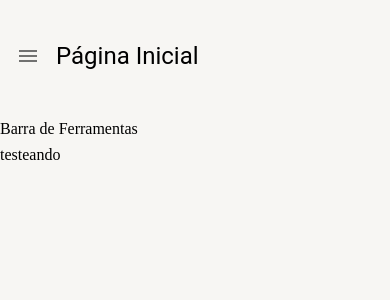
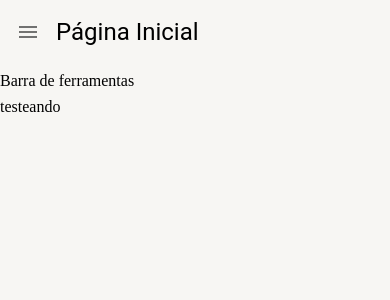
Before and after one commit to pauloh-andrade/crud-next-material-ui5, a Next.js app: page /dashboard/Dashboard in a window 390 px wide. Shown: the top 300 px of the page. Built offline with nearby package versions, Linux system fonts and the light colour scheme.

Commit message:
feat: Responsividade Layout Base

```diff
--- a/src/pages/dashboard/Dashboard.jsx
+++ b/src/pages/dashboard/Dashboard.jsx
@@ -2,7 +2,7 @@
 
 const Dashboard = () =>{
     return(
-        <LayoutBase titulo="Página Inicial">
+        <LayoutBase titulo="Página Inicial" barraDeFerramentas={<>Barra de ferramentas</>}>
             testeando
         </LayoutBase>
     );
--- a/src/shared/layout/LayoutBase.jsx
+++ b/src/shared/layout/LayoutBase.jsx
@@ -3,29 +3,46 @@
 import { Box } from "@mui/system";
 import { useDrawerContext } from "../contexts";
 
-const LayoutBase = ({children, titulo}) =>{
+const LayoutBase = ({children, titulo, barraDeFerramentas}) =>{
     const theme = useTheme();
     const smDown = useMediaQuery(theme.breakpoints.down("sm"));
+    const mdDown = useMediaQuery(theme.breakpoints.down("md"));
 
     const {toggleDrawerOpen} = useDrawerContext();
-
+    /* <Typography
+            variant="h5"
+            //impede que o tamanhoo do texto sobreponha seu elemento pai
+            overflow="hidden"
+            //impede que o texto quebre em novas linhas
+            whiteSpace="nowrap"
+            //quando o texto for maior que seu elemento pai ele ficara com: ...
+            textOverflow="ellipsis"
+        >
+    */
 
     return(
         <Box height="100%" display="flex" flexDirection="column" gap={1}>
-            <Box display="flex" alignItems="center" padding={1} height={theme.spacing(12)} gap={1}>
+            <Box display="flex" alignItems="center" padding={1} height={theme.spacing(smDown? 6 : mdDown? 8 : 12)} gap={1}>
                 {smDown && (
                 <IconButton onClick={toggleDrawerOpen}>
                     <Icon>menu</Icon>
                 </IconButton>
                 )}
-                <Typography variant="h5">
+                <Typography
+                    variant={smDown? "h5" : mdDown? "h4" : "h3"}
+                    overflow="hidden"
+                    whiteSpace="nowrap"
+                    textOverflow="ellipsis"
+                >
                     {titulo}
                 </Typography>
             </Box>
+            {barraDeFerramentas && (
             <Box>
-                Barra de Ferramentas
+                {barraDeFerramentas}
             </Box>
-            <Box>
+            )}
+            <Box flex={1} overflow="auto">
                 {children}
             </Box>
         </Box>
```
